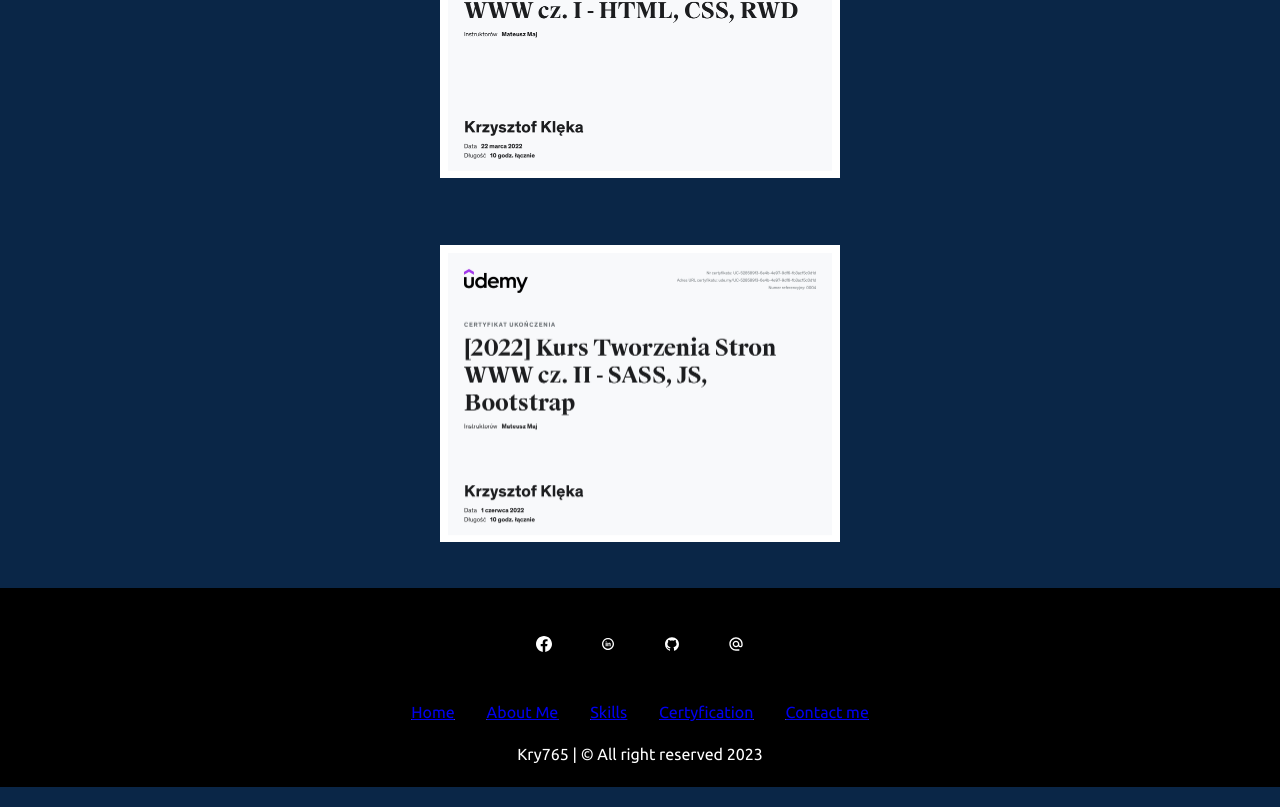
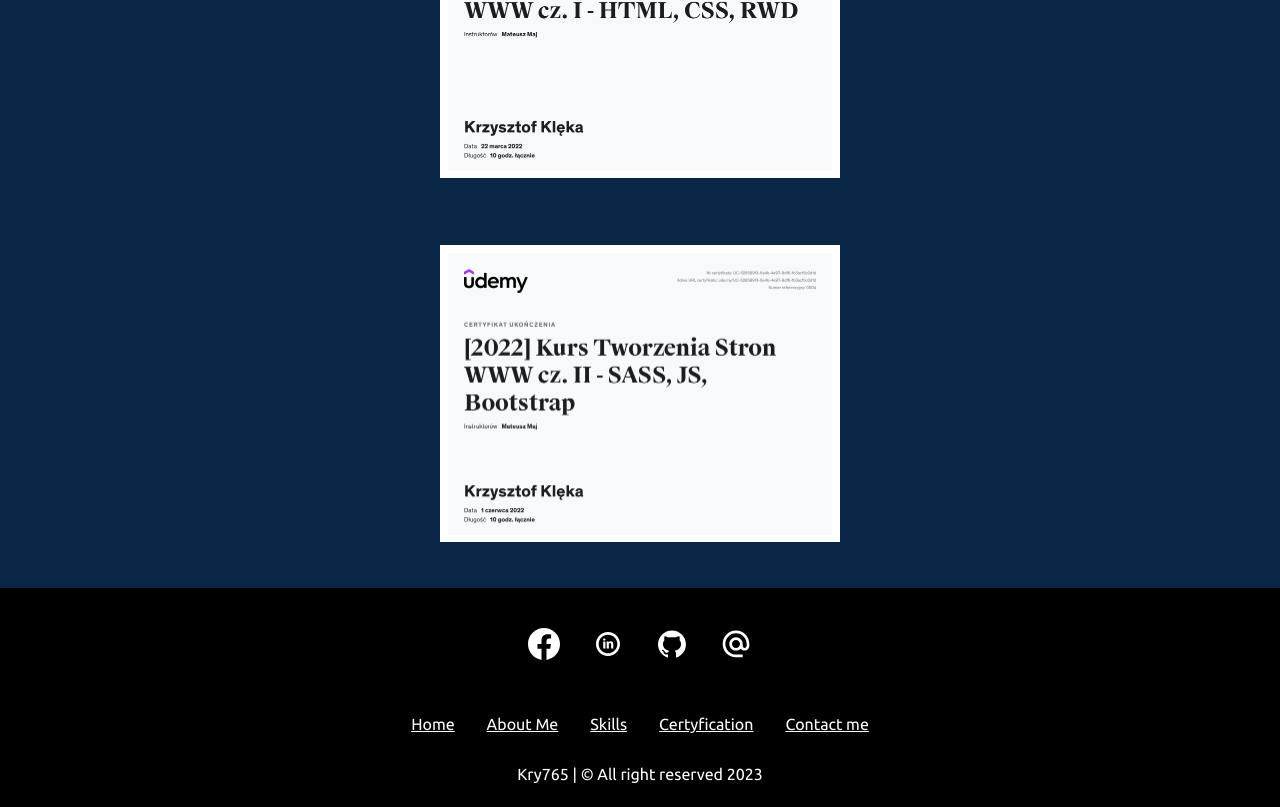
Before and after one commit to Kry765/Portfolio, a React (Create React App) app: page / in a window 1280 px wide. Shown: the part 3427-4234 px from the top of the page. Built offline with nearby package versions, Linux system fonts and the light colour scheme.

Commit message:
add footer

```diff
--- a/src/components/Footer.js
+++ b/src/components/Footer.js
@@ -1,28 +1,44 @@
 import '../style/reset.scss'
 import '../style/_footer.scss'
-import {SiFacebook} from 'react-icons/si'
-import {TiSocialLinkedinCircular} from 'react-icons/ti'
-import {AiFillGithub} from 'react-icons/ai'
-import {MdOutlineAlternateEmail} from 'react-icons/md'
+import { SiFacebook } from 'react-icons/si'
+import { TiSocialLinkedinCircular } from 'react-icons/ti'
+import { AiFillGithub } from 'react-icons/ai'
+import { MdOutlineAlternateEmail } from 'react-icons/md'
 
 export default function Footer() {
 	return (
 		<div className='footer'>
 			<div className='footer__socialmedia-items'>
-				<div className='footer__socialmedia-item'><SiFacebook/></div>
-				<div className='footer__socialmedia-item'><TiSocialLinkedinCircular/></div>
-				<div className='footer__socialmedia-item'><AiFillGithub/></div>
-				<div className='footer__socialmedia-item'><MdOutlineAlternateEmail/></div>
+				<div className='footer__socialmedia-item'>
+					<SiFacebook />
+				</div>
+				<div className='footer__socialmedia-item'>
+					<TiSocialLinkedinCircular />
+				</div>
+				<div className='footer__socialmedia-item'>
+					<AiFillGithub />
+				</div>
+				<div className='footer__socialmedia-item'>
+					<MdOutlineAlternateEmail />
+				</div>
 			</div>
 			<div>
-				<nav>
-				<ul className='footer__bottom-menu-items'>
-					<li className='footer__bottom-menu-item'><a href="#">Home</a></li>
-					<li className='footer__bottom-menu-item'><a href="#">About Me</a></li>
-					<li className='footer__bottom-menu-item'><a href="#">Skills</a></li>
-					<li className='footer__bottom-menu-item'><a href="#">Certyfication</a></li>
-					<li className='footer__bottom-menu-item'><a href="#">Contact me</a></li>
-				</ul>
+				<nav className='footer__bottom-menu-items'>
+					<a href='#' className='footer__bottom-menu-item'>
+						Home
+					</a>
+					<a href='#' className='footer__bottom-menu-item'>
+						About Me
+					</a>
+					<a href='#' className='footer__bottom-menu-item'>
+						Skills
+					</a>
+					<a href='#' className='footer__bottom-menu-item'>
+						Certyfication
+					</a>
+					<a href='#' className='footer__bottom-menu-item'>
+						Contact me
+					</a>
 				</nav>
 			</div>
 			<div>
--- a/src/style/_footer.scss
+++ b/src/style/_footer.scss
@@ -1,24 +1,27 @@
-.footer{
-    &__socialmedia-items{
-        display: flex;
-        justify-content: center;
-    }
-    &__socialmedia-item{
-        margin: 1.5em;
-    }
+.footer {
 	background-color: black;
 	color: #fff;
 	text-align: center;
 	width: 100%;
 	min-height: 10%;
 	padding: 1.5em;
-    &__bottom-menu-items{
+
+	&__socialmedia-items {
 		display: flex;
 		justify-content: center;
-        list-style-type: none;
-        text-decoration: underline;
 	}
-    &__bottom-menu-item{
-        margin: 1.5em 1em;
+	&__socialmedia-item {
+		font-size: 2rem;
+		padding: 0.5em;
+		// margin: 0.5em;
+	}
+
+	&__bottom-menu-items {
+		display: flex;
+		justify-content: center;
+	}
+	&__bottom-menu-item {
+		color: #fff;
+		margin: 2em 1em;
 	}
 }
```
Lines whose indentation alone changed are shown as unchanged.
